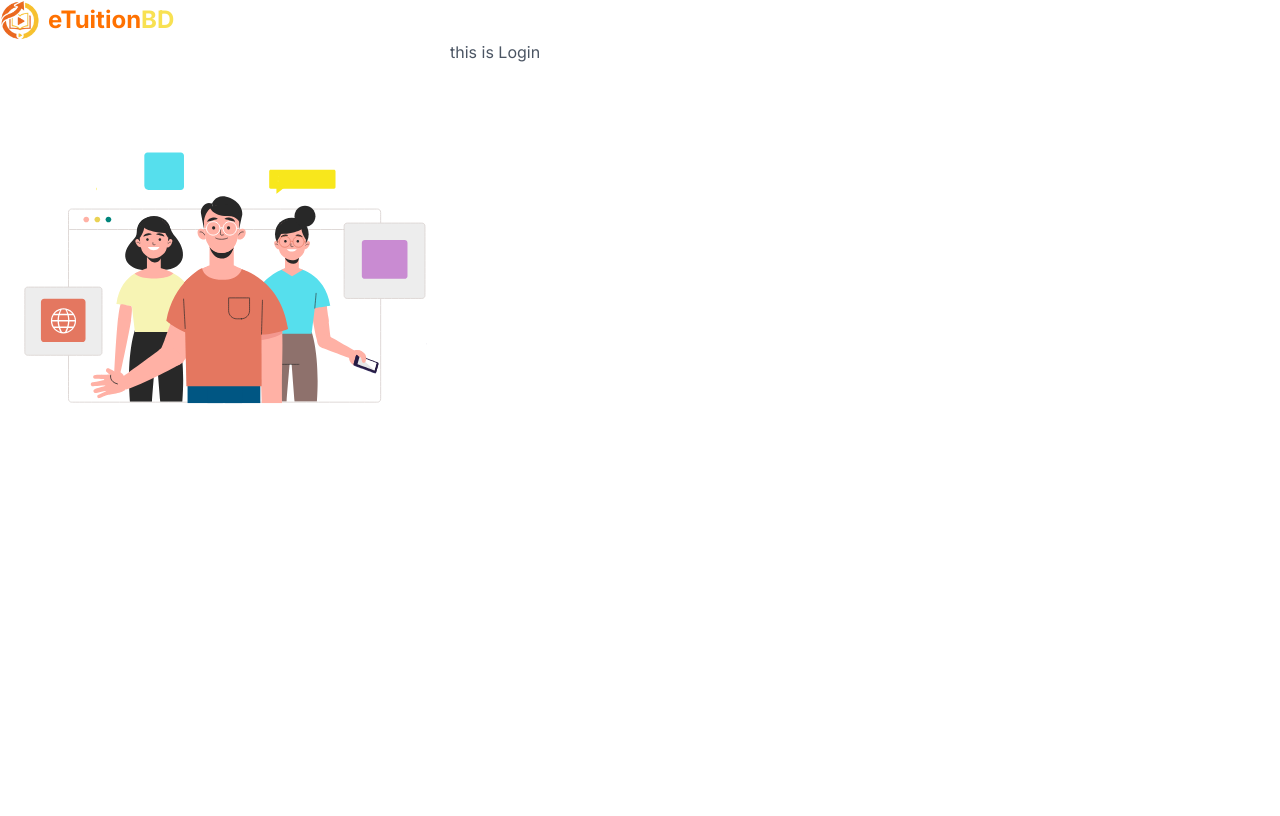
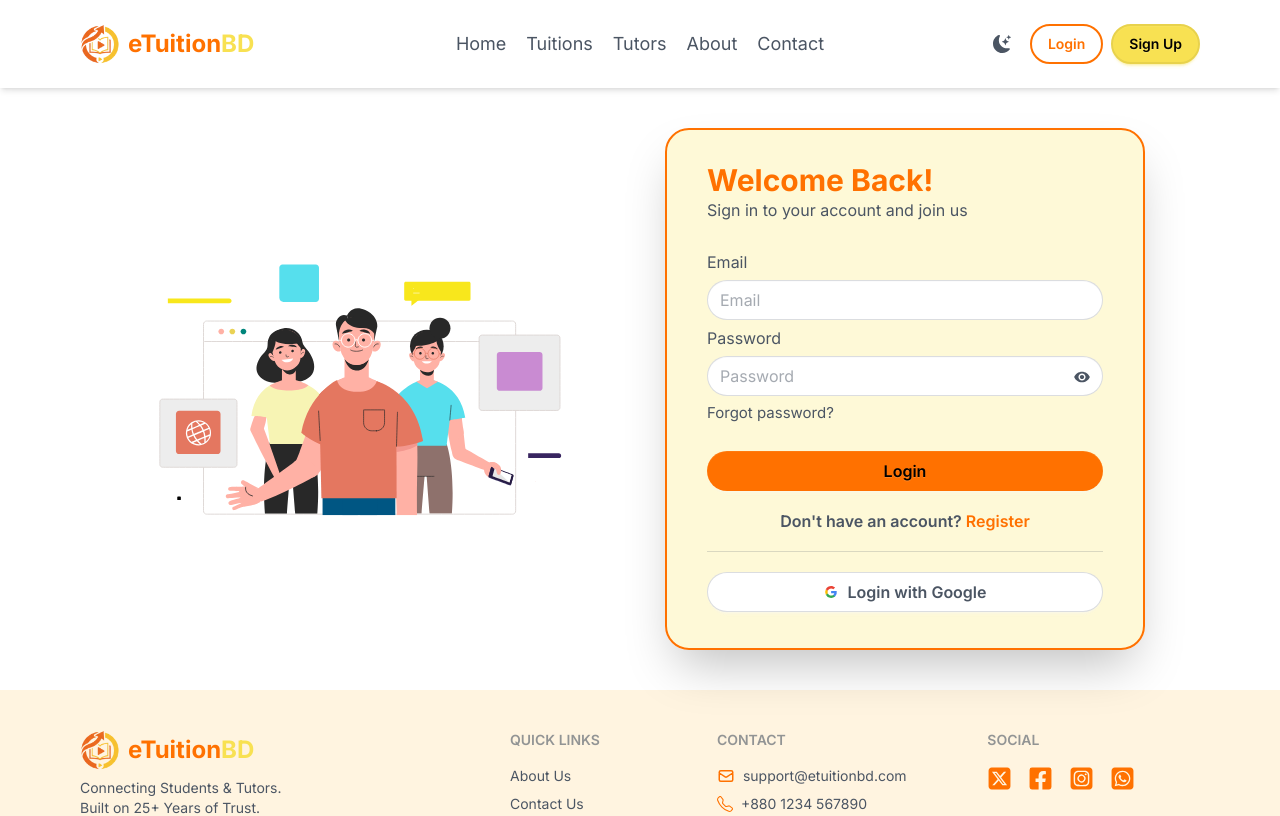
Before and after one commit to sakinkhan/eTuitionBD-b12a11-client, a React (Vite) app: page /login in a window 1280 px wide. Shown: the top 816 px of the page. Built offline with nearby package versions, Linux system fonts and the light colour scheme; no server answers.

Commit message:
Login page and my dashboard button added on navbar

```diff
--- a/src/contexts/AuthContext/AuthProvider.jsx
+++ b/src/contexts/AuthContext/AuthProvider.jsx
@@ -27,7 +27,7 @@ const AuthProvider = ({ children }) => {
     return signInWithEmailAndPassword(auth, email, password);
   };
 
-  const signInGoogle = () => {
+  const loginWithGoogle = () => {
     setLoading(true);
     return signInWithPopup(auth, googleProvider);
   };
@@ -58,7 +58,7 @@ const AuthProvider = ({ children }) => {
     loading,
     registerUser,
     signInUser,
-    signInGoogle,
+    loginWithGoogle,
     logOut,
     updateUserProfile,
   };
--- a/src/layouts/AuthLayout.jsx
+++ b/src/layouts/AuthLayout.jsx
@@ -2,19 +2,22 @@ import React from "react";
 import Logo from "../components/Logo/Logo";
 import { Outlet } from "react-router";
 import WelcomeLottie from "../components/Lotties/WelcomeLottie";
+import Navbar from "../pages/shared/Navbar/Navbar";
+import Footer from "../pages/shared/Footer/Footer";
 
 const AuthLayout = () => {
   return (
-    <div>
-      <Logo></Logo>
-      <div className="flex">
-        <dev className="left">
+    <div className="min-h-screen">
+      <Navbar></Navbar>
+      <div className="flex flex-col lg:flex-row items-center justify-center gap-2 pb-5 py-5 md:gap-20 md:py-10">
+        <dev className="left hidden lg:block">
           <WelcomeLottie></WelcomeLottie>
         </dev>
         <div className="right">
           <Outlet></Outlet>
         </div>
       </div>
+      <Footer></Footer>
     </div>
   );
 };
--- a/src/main.jsx
+++ b/src/main.jsx
@@ -14,6 +14,6 @@ createRoot(document.getElementById("root")).render(
         <RouterProvider router={router} />
       </AuthProvider>
     </ThemeProvider>
-    <ToastContainer />
+    <ToastContainer position="bottom-center" theme="colored" />
   </StrictMode>
 );
--- a/src/pages/Auth/Login.jsx
+++ b/src/pages/Auth/Login.jsx
@@ -1,7 +1,208 @@
-import React from "react";
+import React, { useContext, useRef, useState } from "react";
+import { IoIosEyeOff, IoMdEye } from "react-icons/io";
+import { Link, useLocation, useNavigate } from "react-router";
+import { toast } from "react-toastify";
+import { AuthContext } from "../../contexts/AuthContext/AuthContext";
 
 const Login = () => {
-  return <div>this is Login</div>;
+  const [showPassword, setShowPassword] = useState(false);
+  const [loading, setLoading] = useState(false);
+
+  const location = useLocation();
+  const navigate = useNavigate();
+  const { user, logInUser, loginWithGoogle } = useContext(AuthContext);
+
+  const handleTogglePassword = (e) => {
+    e.preventDefault();
+    setShowPassword(!showPassword);
+  };
+
+  const handleLogin = async (e) => {
+    e.preventDefault();
+    setLoading(true);
+
+    const email = e.target.email.value.trim();
+    const password = e.target.password.value;
+
+    try {
+      await logInUser(email, password);
+      toast.success("You have successfully signed in");
+      navigate(location.state ? location.state : "/");
+    } catch (error) {
+      let message = "Something went wrong. Please try again.";
+      switch (error.code) {
+        case "auth/user-not-found":
+          message = "No user found with this email.";
+          break;
+        case "auth/invalid-credential":
+        case "auth/wrong-password":
+          message = "Incorrect password. Please try again.";
+          break;
+        case "auth/invalid-email":
+          message = "Invalid email format.";
+          break;
+        default:
+          console.error("Login error:", error);
+      }
+      toast.error(message);
+    } finally {
+      setLoading(false);
+    }
+  };
+
+  // Google Sign in
+  const handleGoogleSignIn = () => {
+    loginWithGoogle()
+      .then(() => {
+        toast.success("Signed in with Google successfully!");
+        navigate(location.state ? location.state : "/");
+      })
+      .catch((error) => {
+        console.error(error);
+        toast.error("Google sign-in failed. Please try again.");
+      });
+  };
+
+  // Forget Password
+  const emailRef = useRef();
+  const handleForgetPassword = () => {
+    const emailValue = emailRef.current.value;
+    navigate("/forget-password", { state: { email: emailValue } });
+  };
+
+  return (
+    <div className="flex items-center justify-center md:w-120">
+      <title>eTuitionBD - Login</title>
+      {user ? (
+        <div className="text-center">
+          <p className="text-4xl md:text-5xl font-bold py-10 text-primary">
+            You are already Logged in!
+          </p>
+        </div>
+      ) : (
+        <div className="card w-full max-w-md md:max-w-lg lg:max-w-xl shadow-2xl py-8 px-10 transition-colors duration-300 rounded-3xl border-2 bg-accent/60 border-primary">
+          <h1 className="text-3xl font-bold text-primary">Welcome Back!</h1>
+          <p className="text-base-content">
+            Sign in to your account and join us
+          </p>
+
+          <form onSubmit={handleLogin} className="mt-6 font-secondary">
+            <fieldset className="fieldset">
+              {/* Email */}
+              <label className="label text-[16px] text-base-content">
+                Email
+              </label>
+              <input
+                name="email"
+                type="email"
+                ref={emailRef}
+                className="input input-bordered w-full text-[16px] rounded-full"
+                placeholder="Email"
+                required
+              />
+
+              {/* Password */}
+              <label className="label text-[16px] text-base-content ">
+                Password
+              </label>
+              <div className="relative">
+                <input
+                  name="password"
+                  type={showPassword ? "text" : "password"}
+                  className="input input-bordered w-full text-[16px] rounded-full"
+                  placeholder="Password"
+                  required
+                />
+                <button
+                  onClick={handleTogglePassword}
+                  type="button"
+                  className="absolute z-10 right-3 top-3 text-base-content"
+                >
+                  {showPassword ? (
+                    <IoIosEyeOff size={18} />
+                  ) : (
+                    <IoMdEye size={18} />
+                  )}
+                </button>
+              </div>
+
+              <div onClick={handleForgetPassword} className="">
+                <a className="link link-hover text-[15px] text-base-content :text-[#4ade80]">
+                  Forgot password?
+                </a>
+              </div>
+
+              <button
+                type="submit"
+                disabled={loading}
+                className={`btn w-full mt-5 border-0 text-[16px] transition-all duration-200 rounded-full ${
+                  loading
+                    ? "opacity-60 cursor-not-allowed"
+                    : "hover:scale-[1.02]"
+                } ${
+                  document.documentElement.classList.contains("")
+                    ? "bg-primary hover:bg-secondary text-black"
+                    : "bg-primary hover:bg-secondary text-black"
+                }`}
+              >
+                {loading ? "Logging in..." : "Login"}
+              </button>
+
+              <p className="py-3 text-center font-semibold text-[16px]">
+                Don't have an account?{" "}
+                <Link
+                  to="/register"
+                  className="text-primary :text-blue-400 hover:underline"
+                >
+                  Register
+                </Link>
+              </p>
+
+              {/* Google */}
+              <div className="border-t border-base-content/20 pt-5">
+                <button
+                  type="button"
+                  onClick={handleGoogleSignIn}
+                  className="btn w-full flex items-center justify-center gap-2
+               text-base-content text-[16px] bg-base-100 border border-base-content/20
+               rounded-full hover:bg-base-200 transition-colors duration-200 hover:scale-[1.02]"
+                >
+                  <svg
+                    aria-label="Google logo"
+                    width="16"
+                    height="16"
+                    xmlns="http://www.w3.org/2000/svg"
+                    viewBox="0 0 512 512"
+                  >
+                    <g>
+                      <path d="m0 0H512V512H0" fill="none"></path>
+                      <path
+                        fill="#34a853"
+                        d="M153 292c30 82 118 95 171 60h62v48A192 192 0 0190 341"
+                      ></path>
+                      <path
+                        fill="#4285f4"
+                        d="m386 400a140 175 0 0053-179H260v74h102q-7 37-38 57"
+                      ></path>
+                      <path
+                        fill="#fbbc02"
+                        d="m90 341a208 200 0 010-171l63 49q-12 37 0 73"
+                      ></path>
+                      <path
+                        fill="#ea4335"
+                        d="m153 219c22-69 116-109 179-50l55-54c-78-75-230-72-297 55"
+                      ></path>
+                    </g>
+                  </svg>
+                  Login with Google
+                </button>
+              </div>
+            </fieldset>
+          </form>
+        </div>
+      )}
+    </div>
+  );
 };
 
 export default Login;
--- a/src/pages/shared/Navbar/Navbar.jsx
+++ b/src/pages/shared/Navbar/Navbar.jsx
@@ -29,9 +29,7 @@ const Navbar = () => {
 
   const protectedLinks = user && (
     <>
-      <MyLink to="/dashboard">My Dashboard</MyLink>
-      <MyLink to="/myProperties">My Properties</MyLink>
-      <MyLink to="/myRatings">My Ratings</MyLink>
+      <MyLink to="/dashboard">Protected LINK</MyLink>
     </>
   );
 
@@ -95,6 +93,13 @@ const Navbar = () => {
         </div>
 
         {user ? (
+          <div className="flex items-center gap-3">
+            <Link
+              to="/login"
+              className="btn btn-outline btn-primary rounded-full text-sm border-2"
+            >
+              My Dashboard
+            </Link>
             <div className="dropdown dropdown-end">
               <div tabIndex={0} className="btn btn-ghost btn-circle avatar">
                 <div className="w-10 rounded-full">
@@ -123,6 +128,7 @@ const Navbar = () => {
                   </button>
                 </li>
               </ul>
+            </div>
           </div>
         ) : (
           <>
--- a/src/routes/router.jsx
+++ b/src/routes/router.jsx
@@ -23,10 +23,12 @@ export const router = createBrowserRouter([
       {
         path: "/tuitions",
         element: <Tuitions></Tuitions>,
+        hydrateFallbackElement: <LoadingLottie></LoadingLottie>,
       },
       {
         path: "/about",
         element: <About></About>,
+        hydrateFallbackElement: <LoadingLottie></LoadingLottie>,
       },
     ],
   },
@@ -38,10 +40,12 @@ export const router = createBrowserRouter([
       {
         path: "login",
         element: <Login></Login>,
+        hydrateFallbackElement: <LoadingLottie></LoadingLottie>,
       },
       {
         path: "register",
         element: <Register></Register>,
+        hydrateFallbackElement: <LoadingLottie></LoadingLottie>,
       },
     ],
   },
```
Lines whose indentation alone changed are shown as unchanged.
